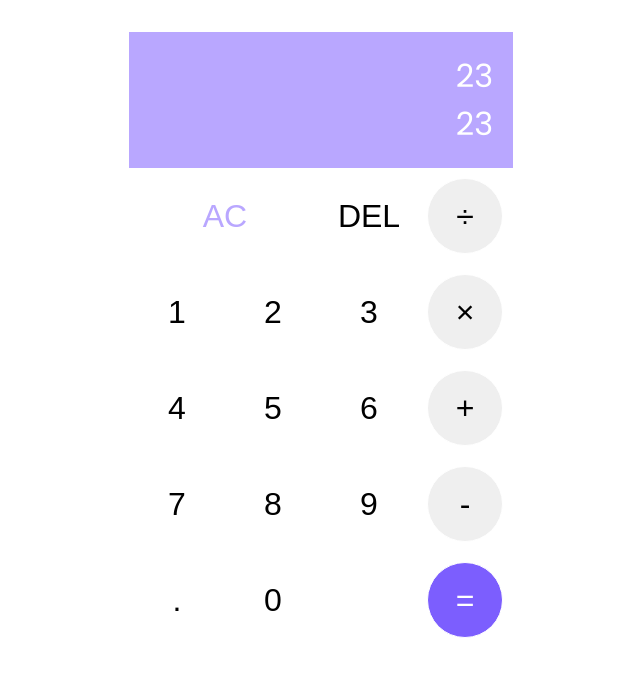
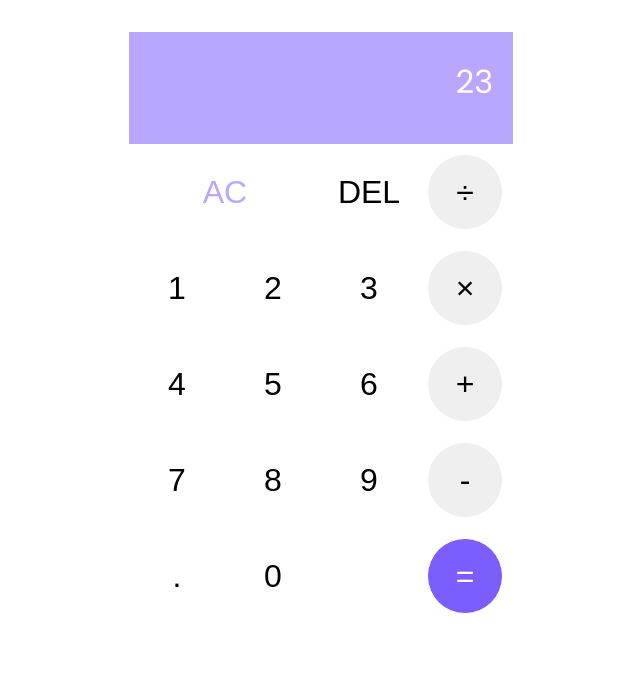
Before and after one commit to Fomonyuytar-Joseph/CalculatorApp, a React (Create React App) app: page / in a window 1280 px wide. Shown: the top 676 px of the page, without its empty margins (319-959 px from the left). Built offline with nearby package versions, Linux system fonts and the light colour scheme.

Commit message:
add add digit and clear digit

```diff
--- a/src/App.tsx
+++ b/src/App.tsx
@@ -1,8 +1,28 @@
 import React from "react";
-import "./styles.css"
+import "./styles.css";
 import Button from "./components/Button";
+import { useDispatch, useSelector } from "react-redux";
+import { RootState } from "./store";
+import { addDigit, clearDigit } from "./store/features/digitSlice";
+import DeleteButton from "./components/DeleteButton";
 
 function App() {
+  // const [pressedDigit, setPressedDigit] = useState<string>('')
+
+  const digits = useSelector((state: RootState) => state.digits.currentOperand);
+
+  const dispatch = useDispatch();
+
+  const handleAddDigits = (pressedDigit: string) => {
+    dispatch(addDigit(pressedDigit));
+
+    console.log("hi");
+  };
+
+  const handleClearDigit = () => {
+    dispatch(clearDigit());
+  };
+
   return (
     // grid container
     <div className="container">
@@ -10,27 +30,58 @@ function App() {
       <div className="container__screen">
         <div className="container__screen--calculation">23</div>
 
-        <div className="container__screen--result">23</div>
+        <div className="container__screen--result">{digits}</div>
       </div>
 
-      <Button   digit="AC" className=" button--span-two button--white"/>
-      <Button digit="DEL" className="button--white"/>
-      <Button digit="÷" className="button--cirlcular-border"/>
-      <Button digit="1" className="button--white" />
-      <Button digit="2" className="button--white" />
-      <Button digit="3" className="button--white" />
-      <Button digit="×"  className="button--cirlcular-border" />
-      <Button digit="4" className="button--white" />
-      <Button digit="5" className="button--white"/>
-      <Button digit="6" className="button--white" />
-      <Button digit="+"  className="button--cirlcular-border "/>
-      <Button digit="7"  className="button--white"/>
-      <Button digit="8" className="button--white" />
-      <Button digit="9" className="button--white"/>
-      <Button digit="-"  className="button--cirlcular-border"/>
-      <Button digit="." className="button--white"/>
-      <Button digit="0" className="button--white"/>
-      <Button digit="=" className=" button--span-threeTofour button--cirlcular-border"/>
+      <Button digit="AC" className=" btn--span-two btn--white" />
+      <DeleteButton
+        digit="DEL"
+        className="btn--white"
+        handleClearDigit={handleClearDigit}
+      />
+      <Button digit="÷" className="btn--cirlcular-border" />
+      <Button
+        digit="1"
+        className="btn--white"
+        handleAddDigits={handleAddDigits}
+      />
+      <Button
+        digit="2"
+        className="btn--white"
+        handleAddDigits={handleAddDigits}
+      />
+      <Button
+        digit="3"
+        className="btn--white"
+        handleAddDigits={handleAddDigits}
+      />
+      <Button digit="×" className="btn--cirlcular-border" />
+      <Button
+        digit="4"
+        className="btn--white"
+        handleAddDigits={handleAddDigits}
+      />
+      <Button
+        digit="5"
+        className="btn--white"
+        handleAddDigits={handleAddDigits}
+      />
+      <Button
+        digit="6"
+        className="btn--white"
+        handleAddDigits={handleAddDigits}
+      />
+      <Button digit="+" className="btn--cirlcular-border " />
+      <Button digit="7" className="btn--white" />
+      <Button digit="8" className="btn--white" />
+      <Button digit="9" className="btn--white" />
+      <Button digit="-" className="btn--cirlcular-border" />
+      <Button digit="." className="btn--white" />
+      <Button digit="0" className="btn--white" />
+      <Button
+        digit="="
+        className=" btn--span-threeTofour btn--cirlcular-border"
+      />
     </div>
   );
 }
--- a/src/components/Button.tsx
+++ b/src/components/Button.tsx
@@ -1,15 +1,23 @@
+import React from "react";
 
-import React from 'react'
+interface ButtonProps {
+  digit: string;
+  handleAddDigits?: (pressedDigit: string) => void;
+  className?: string;
 
-interface ButtonProps{
-    digit:string,
-    className?:string
 }
 
-const Button=({digit ,className}:ButtonProps) => {
+const Button = ({
+  digit,
+  className,
+  handleAddDigits,
+
+}: ButtonProps) => {
   return (
-    <input className={className}  type="button" value={digit}/>
-  )
-}
+    <button className={className} onClick={() => { handleAddDigits?.(digit)} }>
+      {digit}
+    </button>
+  );
+};
 
-export default Button
+export default Button;
--- /dev/null
+++ b/src/components/DeleteButton.tsx
@@ -0,0 +1,17 @@
+import React from 'react'
+
+interface DeleteButtonProps{
+   handleClearDigit:()=> void;
+   className?: string;
+   digit: string;
+}
+
+const DeleteButton = ({handleClearDigit ,className ,digit}:DeleteButtonProps) =>  {
+  return (
+    <button className={className} onClick={() => { handleClearDigit()} }>
+    {digit}
+  </button>
+  )
+}
+
+export default DeleteButton
--- a/src/store/features/digitSlice.ts
+++ b/src/store/features/digitSlice.ts
@@ -12,17 +12,25 @@ export const digitSlice =  createSlice({
     initialState,
     reducers:{
         addDigit:(state ,action:PayloadAction<string>)=>{
-         {
+        return  {
                 currentOperand:`${state.currentOperand || " " }${action.payload}`
             }
+        },
+        clearDigit:( )=>{
+
+            return {
+                currentOperand:""
+            }
+
         }
 
     }
 
+
 })
 
 
-export const {addDigit}= digitSlice.actions
+export const {addDigit ,clearDigit}= digitSlice.actions
 
 
 export default digitSlice.reducer
--- a/src/store/index.ts
+++ b/src/store/index.ts
@@ -1,4 +1,5 @@
 import { configureStore } from "@reduxjs/toolkit";
+import digitsReducer from './features/digitSlice'
 
 
 
@@ -7,6 +8,8 @@ export const store =configureStore({
 
     reducer:{
 
+        digits:digitsReducer
+
     }
 })
 
--- a/src/styles.css
+++ b/src/styles.css
@@ -26,36 +26,36 @@ body {
   background-color: #b9a7ff;
 }
 
-.button--span-two {
+.btn--span-two {
   grid-column: span 2;
   color: #b9a7ff;
 }
 
-.button--span-threeTofour {
+.btn--span-threeTofour {
   grid-column: 4/5;
   background-color: #7c5efe;
   color: white;
 }
 
-.button--cirlcular-border {
+.btn--cirlcular-border {
   border-radius: 80%;
   padding: 5px;
   margin: 10px;
   text-align: center;
 }
 
-.container > input {
+.container > button {
   cursor: pointer;
   font-size: 2rem;
   border: 1px solid white;
   outline: none;
 }
 
-.button--white {
+.btn--white {
   background-color: white;
 }
 
-.container > input:hover {
+.container > button:hover {
   background-color: #b9a7ff;
   color: white;
 }
```
